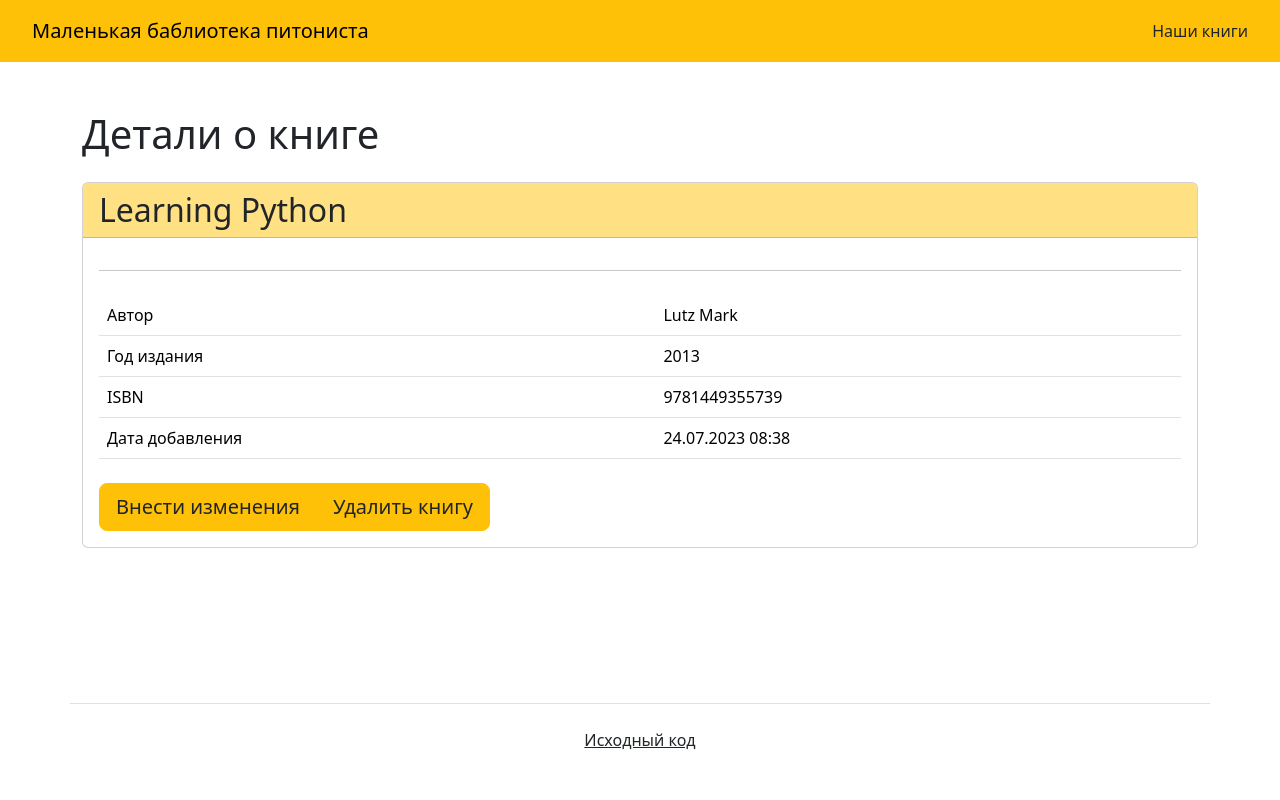
After one commit to KarinaAbd/library_app, a Django app: page /books/1 in a window 1280 px wide. The commit adds this page. Run offline with Django 4.2, Linux system fonts and the light colour scheme; data comes from the database, SQL or seed files in the repository; some libraries are stand-ins or nearby versions.

Commit message:
main: Add templates for rendering

```diff
--- /dev/null
+++ b/library_app/templates/books/book_page.html
@@ -0,0 +1,33 @@
+{% extends 'layouts/base.html' %}
+
+{% block content %}
+<h1 class="my-4">Детали о книге</h1>
+<div class="card">
+    <h2 class="card-header bg-warning" style="--bs-bg-opacity: .5;">{{ book.title }}</h2>
+    <div class="card-body">
+        <hr>
+        <table class="table my-4">
+            <tr>
+                <td>Автор</td>
+                <td>{{ book.author }}</td>
+            </tr>
+            <tr>
+                <td>Год издания</td>
+                <td>{{ book.year }}</td>
+            </tr>
+            <tr>
+                <td>ISBN</td>
+                <td>{{ book.isbn }}</td>
+            </tr>
+            <tr>
+                <td>Дата добавления</td>
+                <td>{{ book.created_at|date:"d.m.Y H:i" }}</td>
+            </tr>
+        </table>
+        <div class="btn-group" role="group" aria-label="Basic example">
+            <a class="btn btn-warning btn-lg text-dark" href="{% url 'book_update' book.id %}">Внести изменения</a>
+            <a class="btn btn-warning btn-lg text-dark" href="{% url 'book_delete' book.id %}">Удалить книгу</a>
+        </div>
+    </div>
+</div>
+{% endblock %}
--- /dev/null
+++ b/library_app/templates/layouts/base.html
@@ -0,0 +1,38 @@
+{% load static %}
+
+<!DOCTYPE html>
+
+<head>
+  {% load django_bootstrap5 %}
+  {% bootstrap_css %}
+  {% bootstrap_javascript %}
+  <meta name="viewport" content="width=device-width, initial-scale=1, shrink-to-fit=no">
+  <title>Hexlet Task Manager</title>
+</head>
+
+<body class="d-flex flex-column min-vh-100">
+  <header>
+    <nav class="navbar navbar-light px-4 d-flex bd-highlight bg-warning text-dark">
+      <div class="p-2 flex-grow-1">
+        <a class="navbar-brand" href="{% url 'index' %}">Маленькая баблиотека питониста</a>
+      </div>
+      <div class="p-2">
+        <a class="nav-link" href="{% url 'book_list' %}">Наши книги</a>
+      </div>
+    </nav>
+  </header>
+
+  {% bootstrap_messages %}
+
+  <main class="container wrapper flex-grow-1 my-4">
+    {% block content %}{% endblock %}
+  </main>
+
+  <footer>
+    <div class="container my-5 pt-4 border-top d-flex justify-content-center">
+      <a class="text-dark" target="_blank" href="https://github.com/KarinaAbd/library_app">Исходный код</a>
+    </div>
+  </footer>
+</body>
+
+</html>
```
Also changed, not shown: library_app/templates/books/books.html (added, +40 -0 lines), library_app/templates/index.html (+11 -1 lines), library_app/templates/layouts/delete.html (added, +11 -0 lines), library_app/templates/layouts/form.html (added, +12 -0 lines).
